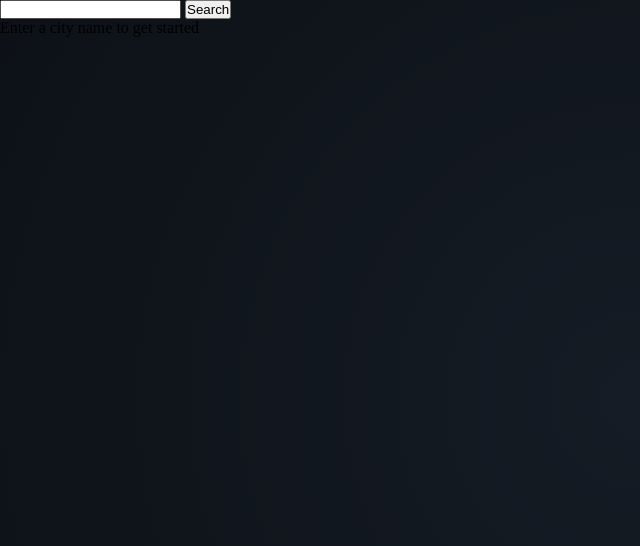
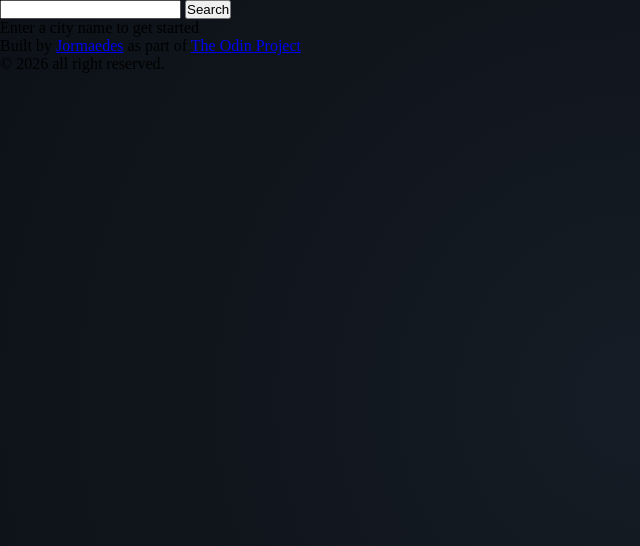
Before and after one commit to jormaedes/weather-app, a website built with webpack: page src/template.html in a window 1280 px wide. Shown: the whole page, without its empty margins (0-640 px from the left). Built offline with nearby package versions, Linux system fonts and the light colour scheme.

Commit message:
adicionei o footer e coloquei o html mais organizado

```diff
--- a/src/template.html
+++ b/src/template.html
@@ -1,18 +1,28 @@
 <!DOCTYPE html>
 <html lang="en">
+
 <head>
 	<meta charset="UTF-8">
 	<meta name="viewport" content="width=device-width, initial-scale=1.0">
 	<title>Weather App</title>
 </head>
+
 <body>
 	<main id="main-content">
-		<div class="container-search">
-			<input type="text" name="search" id="search-field">
-			<button id="search-btn">Search</button>
+		<div class="main-container-search">
+			<div class="container-search">
+				<input type="text" name="search" id="search-field">
+				<button id="search-btn">Search</button>
+			</div>
+			<p>Enter a city name to get started</p>
 		</div>
-		<p>Enter a city name to get started</p>
 	</main>
+	<footer>
+		<p>Built by <a href="https://github.com/jormaedes" target="_blank">Jormaedes</a> as part of
+			<a href="https://www.theodinproject.com/" target="_blank">The Odin Project</a>
+		</p>
+		<p>© 2026 all right reserved.</p>
+	</footer>
+</body>
 
-</body>
 </html>
```
